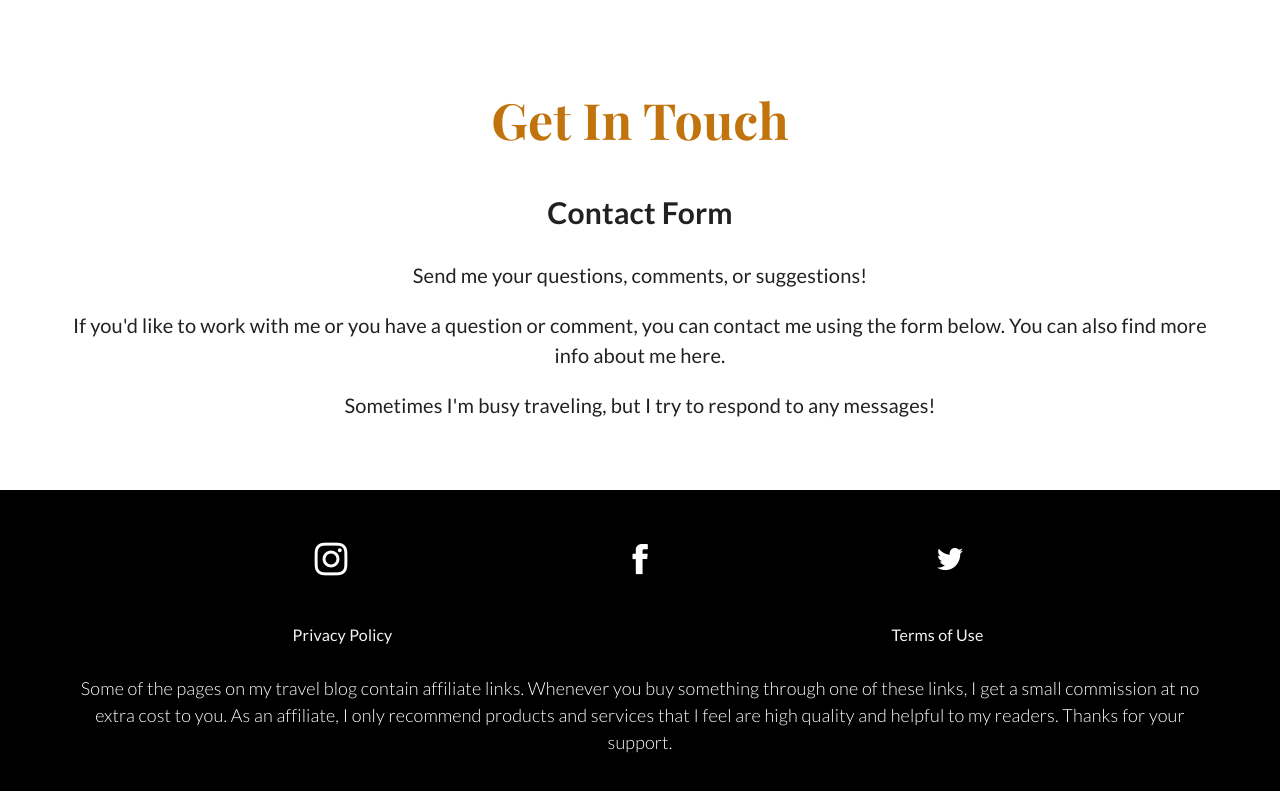
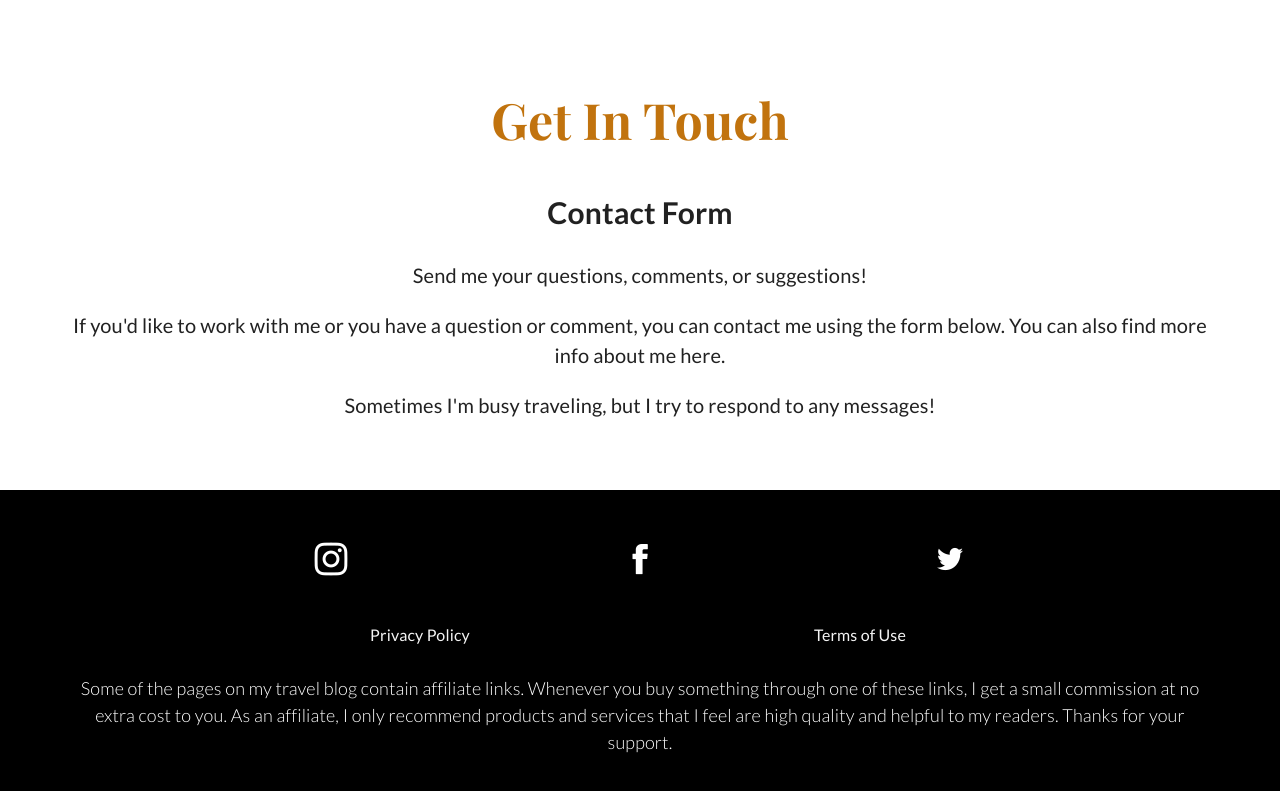
Before and after one commit to VarvaraProkhvatylo/travel-blog, a React (Create React App) app: page /contacts in a window 1280 px wide. Shown: the part 482-1273 px from the top of the page. Built offline with nearby package versions, Linux system fonts and the light colour scheme; a web font is replaced by a local one.

Commit message:
fixed Footer links position

```diff
--- a/src/layout/Footer.css
+++ b/src/layout/Footer.css
@@ -37,9 +37,9 @@
 }
 
     .footer-links-list {
-        max-width: 100%;
+        max-width: 880px;
         height: 80px;
-        margin: 0;
+        margin: 0 auto;
         display: flex;
     }
 
```
